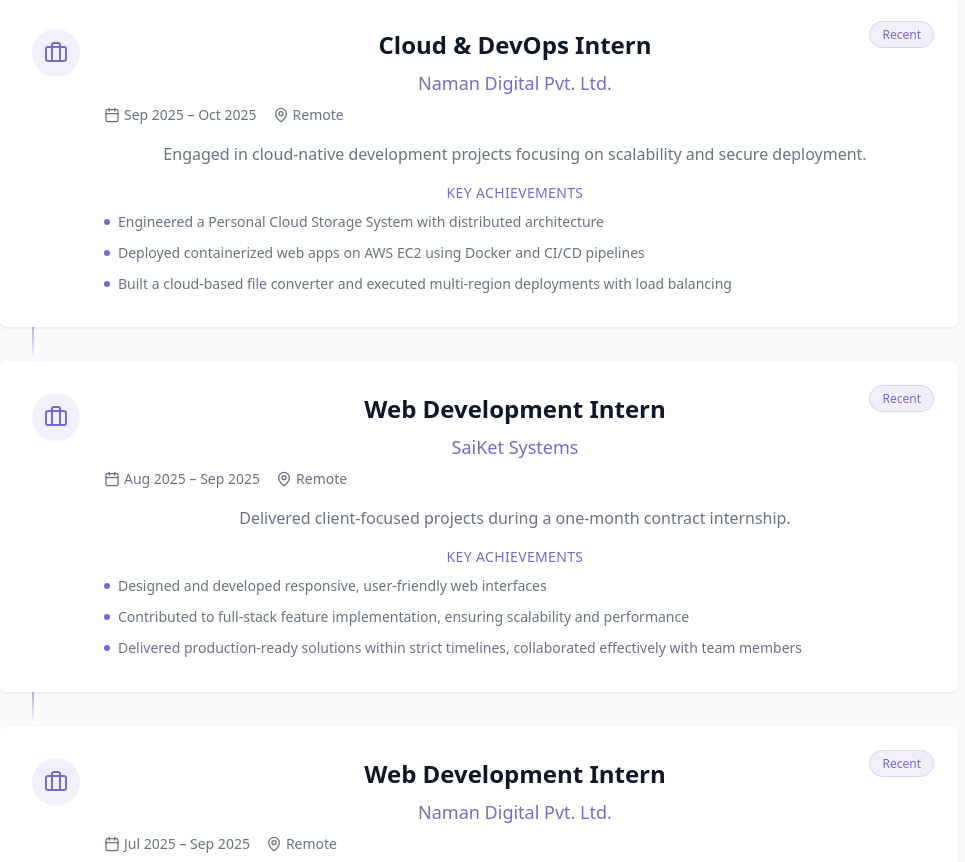
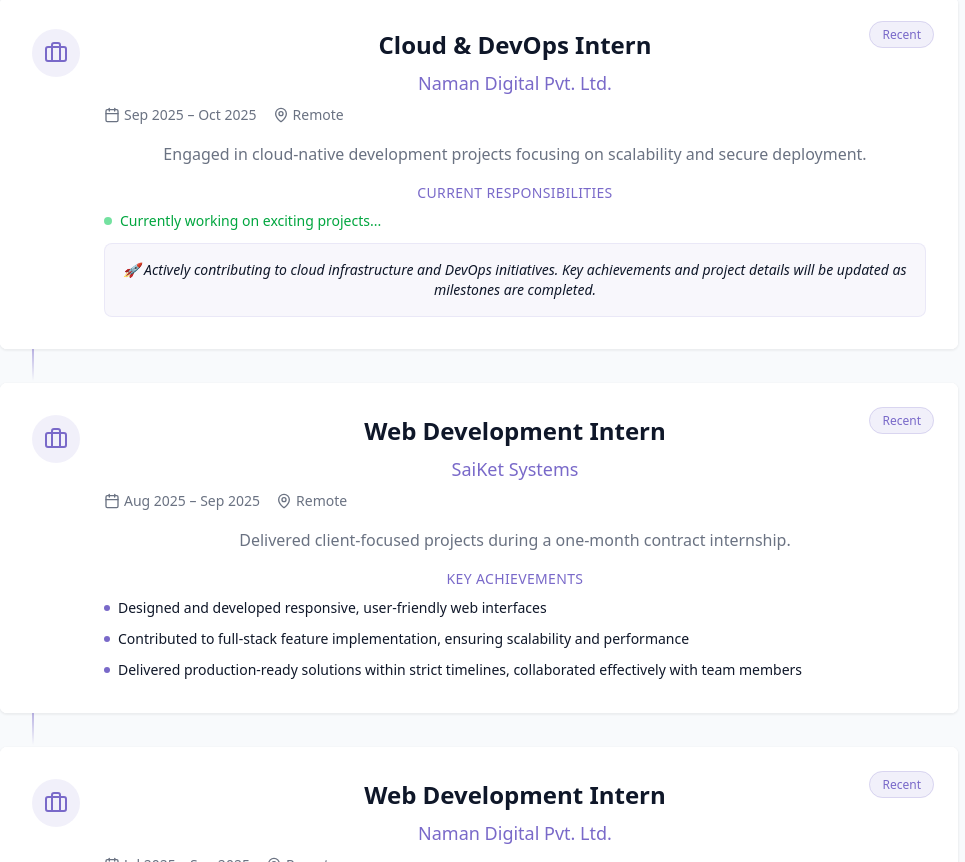
Before and after one commit to MrSahalImran/portfolio, a React (Vite) app: page / in a window 1280 px wide. Shown: the part 1758-2620 px from the top of the page, without its empty margins (161-1126 px from the left). Built offline with nearby package versions, Linux system fonts and the light colour scheme.

Commit message:
Minor fixes in work section

```diff
--- a/src/components/WorkExperienceSection.jsx
+++ b/src/components/WorkExperienceSection.jsx
@@ -9,11 +9,7 @@
     location: "Remote",
     description:
       "Engaged in cloud-native development projects focusing on scalability and secure deployment.",
-    achievements: [
-      "Engineered a Personal Cloud Storage System with distributed architecture",
-      "Deployed containerized web apps on AWS EC2 using Docker and CI/CD pipelines",
-      "Built a cloud-based file converter and executed multi-region deployments with load balancing",
-    ],
+    achievements: ["ongoing"],
     isRecent: true,
   },
   {
@@ -132,22 +128,49 @@
                     {job.description}
                   </p>
 
-                  {/* Achievements */}
+                  {/* Achievements or Current Responsibilities */}
                   <div className="space-y-2">
+                    {job.achievements.includes("ongoing") ? (
+                      <>
+                        <h5 className="font-medium text-sm uppercase tracking-wide text-primary">
+                          Current Responsibilities
+                        </h5>
+                        <div className="flex items-center gap-2 text-sm text-muted-foreground">
+                          <div className="w-2 h-2 rounded-full bg-green-500 animate-pulse" />
+                          <span className="font-medium text-green-600">
+                            Currently working on exciting projects...
+                          </span>
+                        </div>
+                        <div className="bg-primary/5 border border-primary/10 rounded-lg p-4 mt-3">
+                          <p className="text-sm text-muted-foreground italic">
+                            🚀 Actively contributing to cloud infrastructure and
+                            DevOps initiatives. Key achievements and project
+                            details will be updated as milestones are completed.
+                          </p>
+                        </div>
+                      </>
+                    ) : (
+                      <>
                         <h5 className="font-medium text-sm uppercase tracking-wide text-primary">
                           Key Achievements
                         </h5>
                         <ul className="space-y-2">
-                      {job.achievements.map((achievement, achievementIndex) => (
+                          {job.achievements.map(
+                            (achievement, achievementIndex) => (
                               <li
                                 key={achievementIndex}
-                          className="flex items-start gap-2 text-sm text-gray-500"
+                                className="flex items-start gap-2 text-sm text-muted-foreground"
                               >
                                 <div className="w-1.5 h-1.5 rounded-full bg-primary mt-2 flex-shrink-0" />
-                          <span className="leading-relaxed">{achievement}</span>
+                                <span className="leading-relaxed">
+                                  {achievement}
+                                </span>
                               </li>
-                      ))}
+                            )
+                          )}
                         </ul>
+                      </>
+                    )}
                   </div>
                 </div>
               </div>
```
Lines whose indentation alone changed are shown as unchanged.
